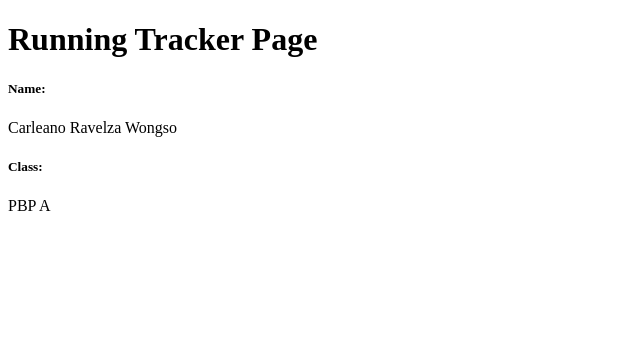
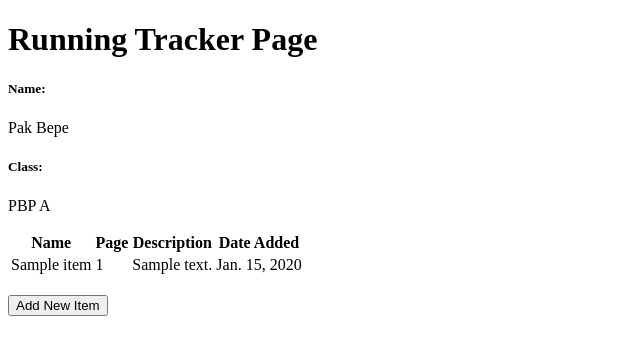
Before and after one commit to crlnravel/running-tracker, a Django app: page / in a window 1280 px wide. Shown: the top 355 px of the page, without its empty margins (0-640 px from the left). Run offline with Django 5.2, Linux system fonts and the light colour scheme; tables that the repository leaves empty hold one stand-in row (values such as "Sample post").

Commit message:
update tugas 3

```diff
--- a/main/templates/main.html
+++ b/main/templates/main.html
@@ -1,16 +1,33 @@
-<!DOCTYPE html>
-<html lang="en">
-<head>
-    <meta charset="UTF-8">
-    <meta name="viewport" content="width=device-width, initial-scale=1.0">
-    <title>Document</title>
-</head>
-<body>
-    <h1>Running Tracker Page</h1>
+{% extends 'base.html' %} {% block content %}
+<h1>Running Tracker Page</h1>
 
-    <h5>Name:</h5>
-    <p>{{ name }}</p>
-    <h5>Class:</h5>
-    <p>{{ class }}</p>
-</body>
-</html>
+<h5>Name:</h5>
+<p>{{name}}</p>
+
+<h5>Class:</h5>
+<p>{{class}}</p>
+
+<table>
+    <tr>
+      <th>Name</th>
+      <th>Page</th>
+      <th>Description</th>
+      <th>Date Added</th>
+    </tr>
+
+    {% for item in items %}
+    <tr>
+      <td>{{item.name}}</td>
+      <td>{{item.distance}}</td>
+      <td>{{item.description}}</td>
+      <td>{{item.date_added}}</td>
+    </tr>
+    {% endfor %}
+  </table>
+
+  <br />
+
+  <a href="{% url 'main:create_item' %}">
+    <button>Add New Item</button>
+  </a>
+{% endblock content %}
--- a/main/urls.py
+++ b/main/urls.py
@@ -1,8 +1,13 @@
 from django.urls import path
-from . import views
+from main.views import show_main, create_item, show_xml, show_json, show_xml_by_id, show_json_by_id
 
 app_name = 'main'
 
 urlpatterns = [
-    path('', views.show_main, name="show_main"),
+    path('', show_main, name="show_main"),
+    path('create-item', create_item, name='create_item'),
+    path('xml/', show_xml, name='show_xml'),
+    path('json/', show_json, name='show_json'),
+    path('xml/<int:id>/', show_xml_by_id, name='show_xml_by_id'),
+    path('json/<int:id>/', show_json_by_id, name='show_json_by_id'),
 ]
--- a/main/views.py
+++ b/main/views.py
@@ -1,10 +1,50 @@
-from django.shortcuts import render
+from django.shortcuts import render, redirect   # Tambahkan import redirect di baris ini
+from django.contrib import messages
+from django.http import HttpResponse, HttpResponseRedirect
+from django.urls import reverse
+from django.core import serializers
+from main.forms import ItemForm
+from main.models import Item
 
 # Create your views here.
 def show_main(request):
+    items = Item.objects.all()
+
     context = {
-        "name": "Carleano Ravelza Wongso",
-        "class": "PBP A"
+        'name': 'Pak Bepe',
+        'class': 'PBP A',
+        'items': items
     }
 
     return render(request, 'main.html', context)
+
+
+def create_item(request):
+    form = ItemForm(request.POST or None)
+
+    if form.is_valid() and request.method == "POST":
+        form.save()
+        return redirect('main:show_main')
+
+    context = {'form': form}
+    return render(request, "create_item.html", context)
+
+
+def show_xml(request):
+    data = Item.objects.all()
+    return HttpResponse(serializers.serialize("xml", data), content_type="application/xml")
+
+
+def show_json(request):
+    data = Item.objects.all()
+    return HttpResponse(serializers.serialize("json", data), content_type="application/json")
+
+
+def show_xml_by_id(request, id):
+    data = Item.objects.filter(pk=id)
+    return HttpResponse(serializers.serialize("xml", data), content_type="application/xml")
+
+
+def show_json_by_id(request, id):
+    data = Item.objects.filter(pk=id)
+    return HttpResponse(serializers.serialize("json", data), content_type="application/json")
--- a/running_tracker/settings.py
+++ b/running_tracker/settings.py
@@ -55,7 +55,7 @@ ROOT_URLCONF = 'running_tracker.urls'
 TEMPLATES = [
     {
         'BACKEND': 'django.template.backends.django.DjangoTemplates',
-        'DIRS': [],
+        'DIRS': [BASE_DIR / 'templates'],
         'APP_DIRS': True,
         'OPTIONS': {
             'context_processors': [
--- /dev/null
+++ b/templates/base.html
@@ -0,0 +1,13 @@
+{% load static %}
+<!DOCTYPE html>
+<html lang="en">
+  <head>
+    <meta charset="UTF-8" />
+    <meta name="viewport" content="width=device-width, initial-scale=1.0" />
+    {% block meta %} {% endblock meta %}
+  </head>
+
+  <body>
+    {% block content %} {% endblock content %}
+  </body>
+</html>
```
Also changed, not shown: main/forms.py (added, +7 -0 lines), main/templates/create_item.html (added, +17 -0 lines).
